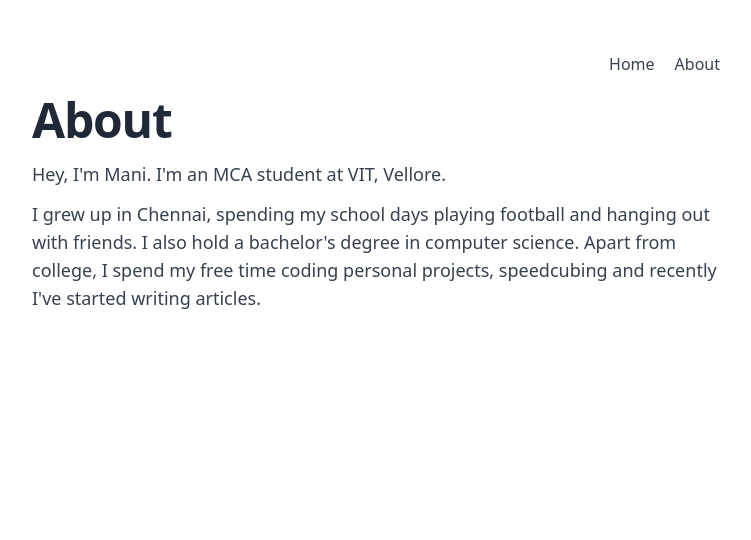
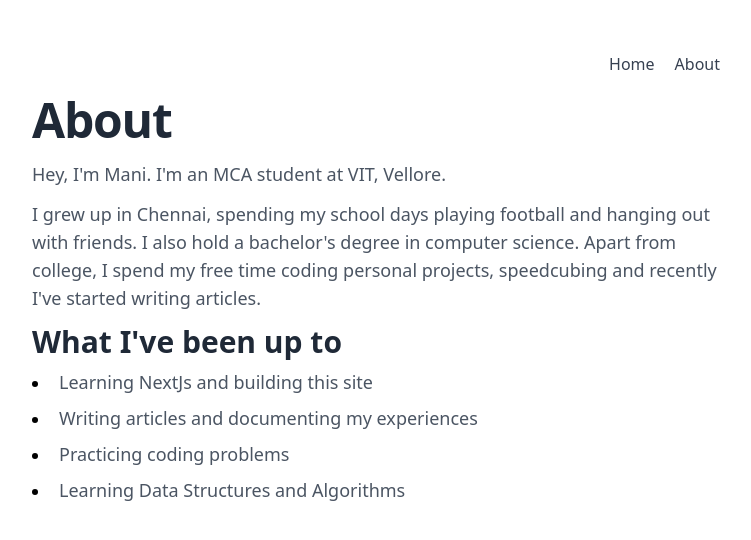
Before and after one commit to mani-barathi/manibarathi.xyz, a Next.js app: page /about in a window 1280 px wide. Shown: the top 540 px of the page, without its empty margins (256-1007 px from the left). Built offline with nearby package versions, Linux system fonts and the light colour scheme; what @tailwindcss/typography would draw is missing.

Commit message:
added What I've been up to

```diff
--- a/pages/about.js
+++ b/pages/about.js
@@ -2,21 +2,39 @@ import React from "react";
 import PageContainer from "../layout/PageContainer";
 
 function about() {
+  const whatAmIUpTo = [
+    "Learning NextJs and building this site",
+    "Writing articles and documenting my experiences",
+    "Practicing coding problems",
+    "Learning Data Structures and Algorithms",
+  ];
+
   return (
-    <PageContainer showNavbar>
+    <PageContainer>
       <h1 className="font-bold text-gray-800 text-3xl sm:text-5xl tracking-tight mb-4">
         About
       </h1>
-      <p className="text-gray-700 sm:text-lg">
+      <p className="text-gray-600 sm:text-lg">
         Hey, I'm Mani. I'm an MCA student at VIT, Vellore.
       </p>
 
-      <p className="mt-3 text-gray-700 sm:text-lg">
+      <p className="mt-3 text-gray-600 sm:text-lg">
         I grew up in Chennai, spending my school days playing football and
         hanging out with friends. I also hold a bachelor's degree in computer
         science. Apart from college, I spend my free time coding personal
         projects, speedcubing and recently I've started writing articles.
       </p>
+
+      <div className="mt-3">
+        <h3 className="text-gray-800 text-2xl font-bold sm:text-3xl">
+          What I've been up to
+        </h3>
+        {whatAmIUpTo.map((w) => (
+          <li className="mt-2 mb-2" key={w}>
+            <span className="ml-1 text-gray-600 sm:text-lg">{w}</span>
+          </li>
+        ))}
+      </div>
     </PageContainer>
   );
 }
--- a/pages/index.js
+++ b/pages/index.js
@@ -17,17 +17,17 @@ export default function Home({ blogPosts }) {
         <h3 className="mt-4 mb-4 text-gray-600 sm:text-lg">
           I'm a student and a coding enthusiast from Chennai, India. I enjoy
           coding and exploring new technologies. Since you found me on internet,
-          do check out my
+          do check out my{" "}
           <CustomLink
             href="/blog"
-            className="ml-1 text-blue-500 font-medium hover:underline hover:text-blue-600"
+            className="text-blue-500 font-medium hover:underline hover:text-blue-600"
           >
             blog
           </CustomLink>{" "}
-          and send me a
+          and send me a{" "}
           <CustomLink
             href="/message"
-            className="ml-1 text-blue-500 font-medium hover:underline hover:text-blue-600"
+            className="text-blue-500 font-medium hover:underline hover:text-blue-600"
           >
             message
           </CustomLink>
@@ -39,11 +39,11 @@ export default function Home({ blogPosts }) {
         <h1 className="text-gray-800 text-2xl font-bold sm:text-3xl">Blog</h1>
         <p className="mt-2 mb-2 text-gray-600 sm:text-lg">
           Recently I've started writing online, mostly about tech and coding.
-          You can also view my blog in
+          You can also view my blog in{" "}
           <CustomLink
             href="https://blog.manibarathi.xyz"
             isNoramlATag={true}
-            className="ml-1 font-medium text-blue-500 hover:underline hover:text-blue-600"
+            className="font-medium text-blue-500 hover:underline hover:text-blue-600"
           >
             hashnode
           </CustomLink>
@@ -60,11 +60,11 @@ export default function Home({ blogPosts }) {
         </h1>
         <p className="mt-2 text-gray-600 sm:text-lg">
           I mostly code in JavaScript and Python, focussing on Frontend and API
-          development. All my projects are open-sourced and available on
+          development. All my projects are open-sourced and available on{" "}
           <CustomLink
             href="https://github.com/mani-barathi"
             isNoramlATag={true}
-            className="ml-1 font-medium text-blue-500 hover:underline hover:text-blue-600"
+            className="font-medium text-blue-500 hover:underline hover:text-blue-600"
           >
             GitHub
           </CustomLink>
```
